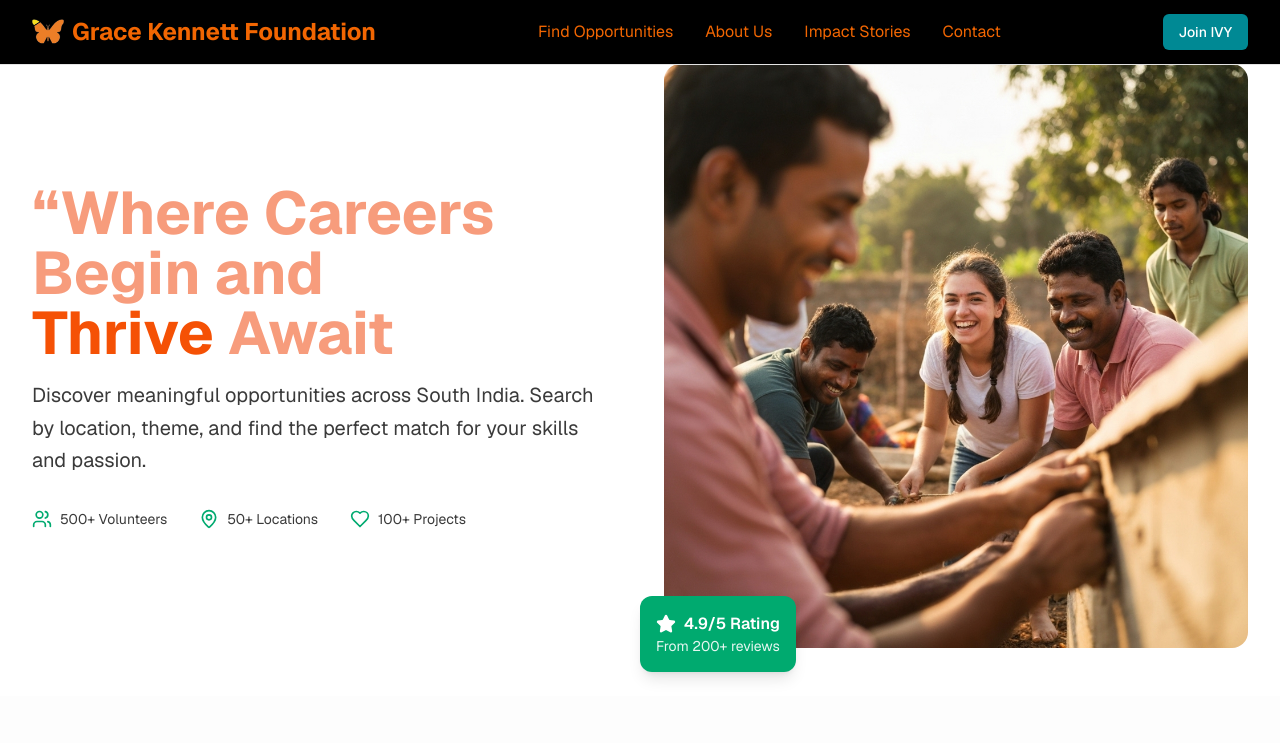
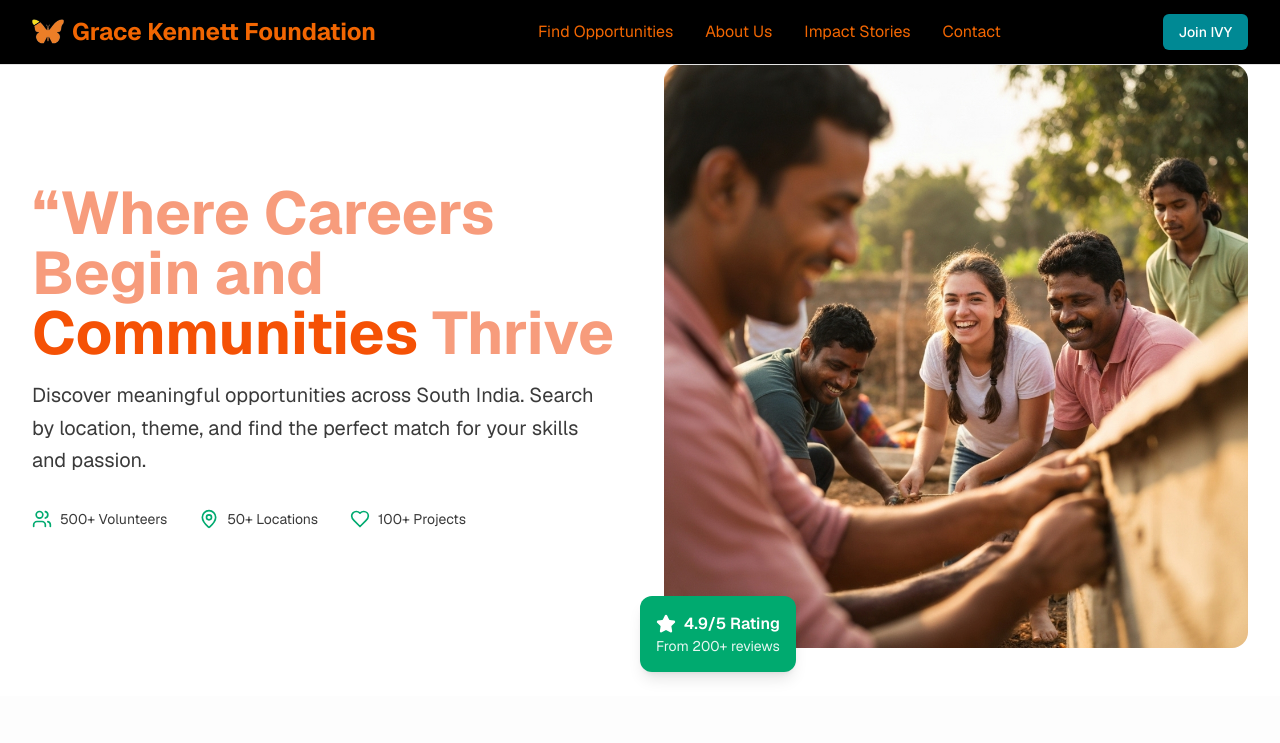
Before and after one commit to Gkfit2025/IVY-program, a Next.js app: page / in a window 1280 px wide. Shown: the top 743 px of the page. Built offline with nearby package versions, Linux system fonts and the light colour scheme; a web font is replaced by a local one.

Commit message:
Update page.tsx

```diff
--- a/app/page.tsx
+++ b/app/page.tsx
@@ -97,10 +97,10 @@ export default function IVYHomePage() {
                     “Where Careers Begin and
                   </span>{" "}
                   <span className="text-[#F55105]">
-                    Thrive
+                    Communities
                   </span>{" "}
                   <span className="text-[#F79C7C]">
-                  Await
+                  Thrive
                   </span>{" "}
                 </h1>
                 <p className="text-xl text-muted-foreground text-pretty leading-relaxed">
```
